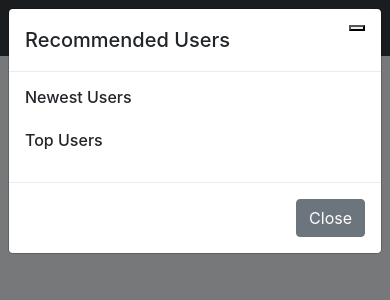
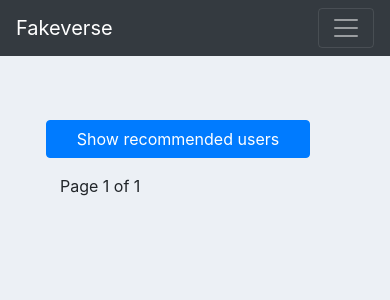
Before and after one commit to Jbdanura/Fakeverse, a Django app: page / in a window 390 px wide. Shown: the top 300 px of the page. Run offline with Django 5.2, Linux system fonts and the light colour scheme; data that the repository does not hold is empty; some libraries are stand-ins or nearby versions.

Commit message:
fix mobile css

```diff
--- a/fakeverse/static/css/styles.css
+++ b/fakeverse/static/css/styles.css
@@ -1738,6 +1738,9 @@ select.form-control:not([size]):not([multiple]) {
 .mobile-aside{
     display: none;
 }
+.show-recommended{
+    width: 50%;
+}
 @media screen and (max-width: 1000px){
     .post-image{
         max-width: 350px;
@@ -1747,4 +1750,7 @@ select.form-control:not([size]):not([multiple]) {
     .post-image{
         max-width: 250px;
     }
-}
+    .show-recommended{
+        width: 80%;
+    }
+}
--- a/posts/templates/posts/home.html
+++ b/posts/templates/posts/home.html
@@ -33,7 +33,7 @@
             {% endif %}
         </div>
         <div class="d-md-none mb-3">
-            <button type="button" class="btn btn-primary w-50 ml-3" data-bs-toggle="modal" data-bs-target="#recommendedUsersModal">
+            <button type="button" class="btn btn-primary ml-3 show-recommended" data-bs-toggle="modal" data-bs-target="#recommendedUsersModal">
               Show recommended users
             </button>
         </div>
@@ -349,11 +349,6 @@ $(document).ready(function() {
         return cookieValue;
     }
 });
-    document.addEventListener('DOMContentLoaded', function() {
-    if (window.innerWidth < 800) {
-      var myModal = new bootstrap.Modal(document.getElementById('recommendedUsersModal'));
-      myModal.show();
-    }
-  });
+
 </script>
 {% endblock %}
```
Also changed, not shown: 3 other files.
